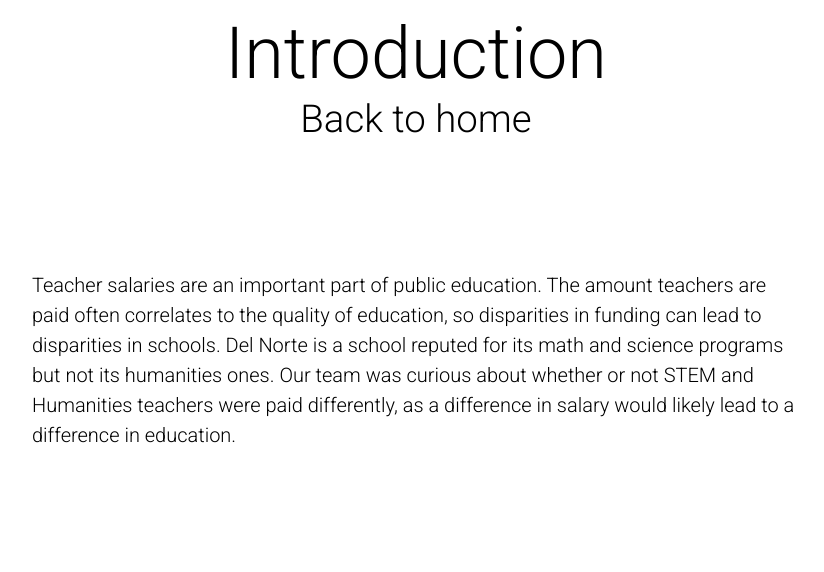
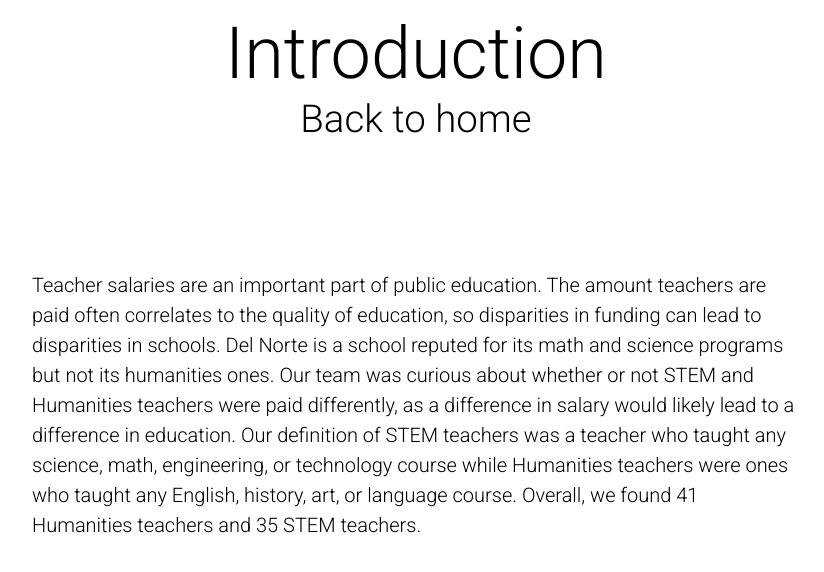
Before and after one commit to tonyhieu/ap-stats-project, a Jekyll site: the page built from sections/introduction.md, in a window 1280 px wide. Shown: the top 572 px of the page, without its empty margins (224-1048 px from the left). Built offline with Jekyll 4.4.1, drawn with Linux system fonts in a browser that asks for light colours.

Commit message:
add text

```diff
--- a/sections/introduction.md
+++ b/sections/introduction.md
@@ -4,4 +4,4 @@ permalink: /introduction
 layout: section
 ---
 
-Teacher salaries are an important part of public education. The amount teachers are paid often correlates to the quality of education, so disparities in funding can lead to disparities in schools. Del Norte is a school reputed for its math and science programs but not its humanities ones. Our team was curious about whether or not STEM and Humanities teachers were paid differently, as a difference in salary would likely lead to a difference in education.
+Teacher salaries are an important part of public education. The amount teachers are paid often correlates to the quality of education, so disparities in funding can lead to disparities in schools. Del Norte is a school reputed for its math and science programs but not its humanities ones. Our team was curious about whether or not STEM and Humanities teachers were paid differently, as a difference in salary would likely lead to a difference in education. Our definition of STEM teachers was a teacher who taught any science, math, engineering, or technology course while Humanities teachers were ones who taught any English, history, art, or language course. Overall, we found 41 Humanities teachers and 35 STEM teachers.
```
Also changed, not shown: sections/study-design.md (+1 -1 lines).
